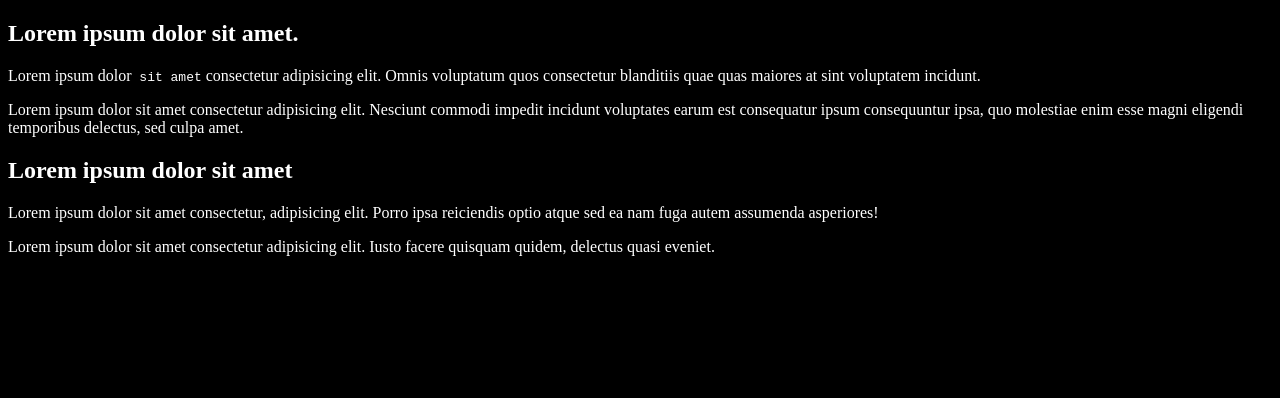
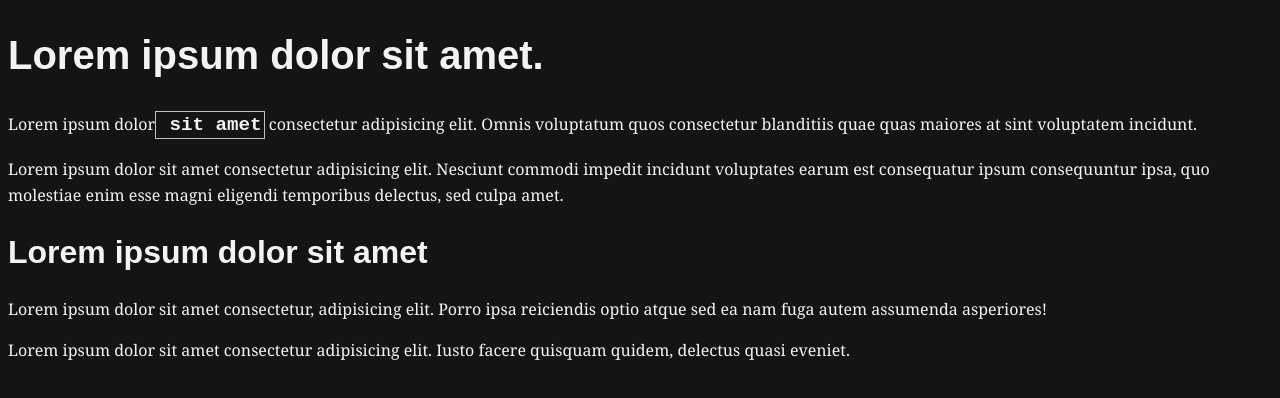
Before and after one commit to stephangriesel/splitfaux-css, a plain HTML site: page index.html in a window 1280 px wide. Drawn offline with Linux system fonts and the light colour scheme.

Commit message:
add styles

```diff
--- a/style.css
+++ b/style.css
@@ -1,4 +1,36 @@
 body {
-    background: #000;
-    color:#FFF;
+    background: #141414;
+    color:#f3f3f3;
+    line-height:1.6;
+    font-family: Georgia, 'Times New Roman', Times, serif
 }
+
+h1,h2,h3 {
+    font-family: Arial, Helvetica, sans-serif;
+    line-height:1.1;
+    width:100%;
+}
+
+h1 {
+    font-size:2.5rem;
+    max-width:30ch; /* research ch */
+}
+
+h2 {
+    font-size:2rem;
+}
+
+code {
+    font-size:1.2rem;
+    border: 1px solid #c1c1c1;
+    white-space:pre;
+    padding:2px;
+    font-weight:700;
+}
+
+@media (min-width: 720px) {
+    article > h1,
+    article > p {
+        margin-left:3rem;
+    }
+}
```
